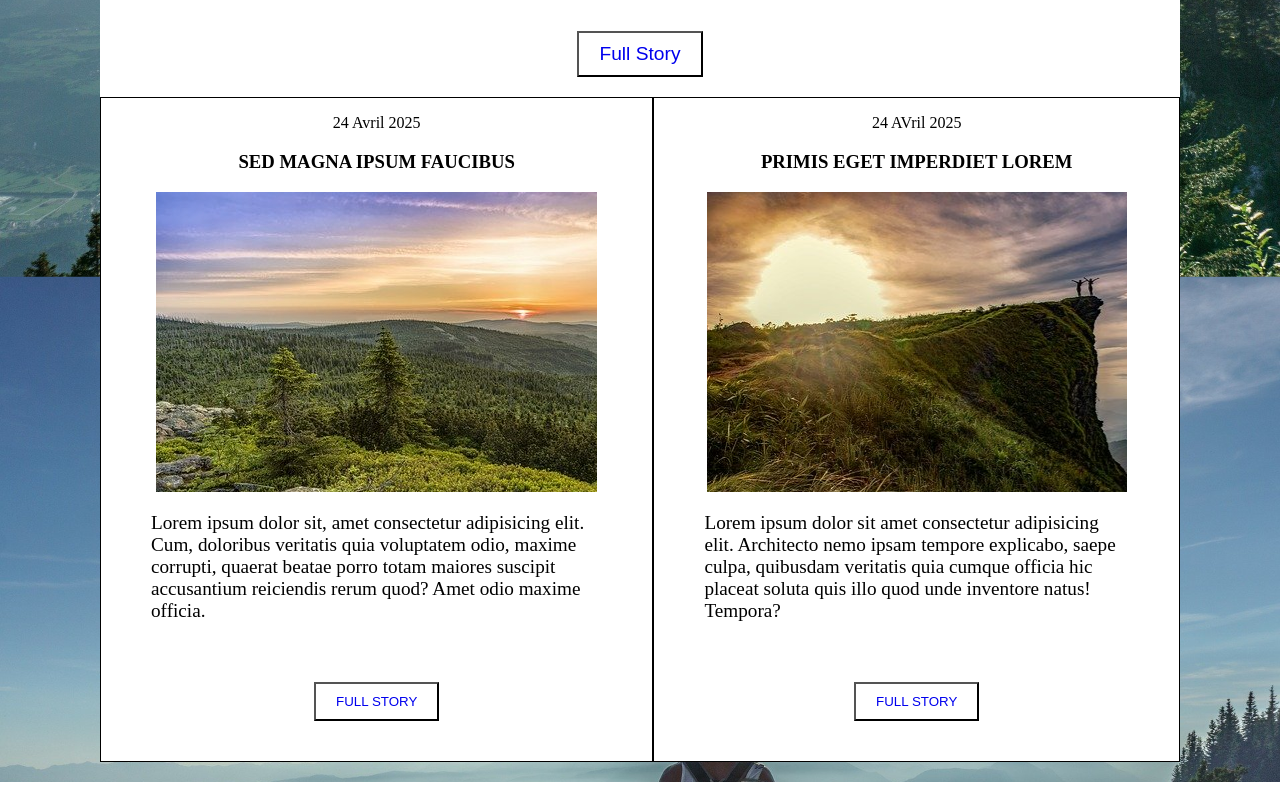
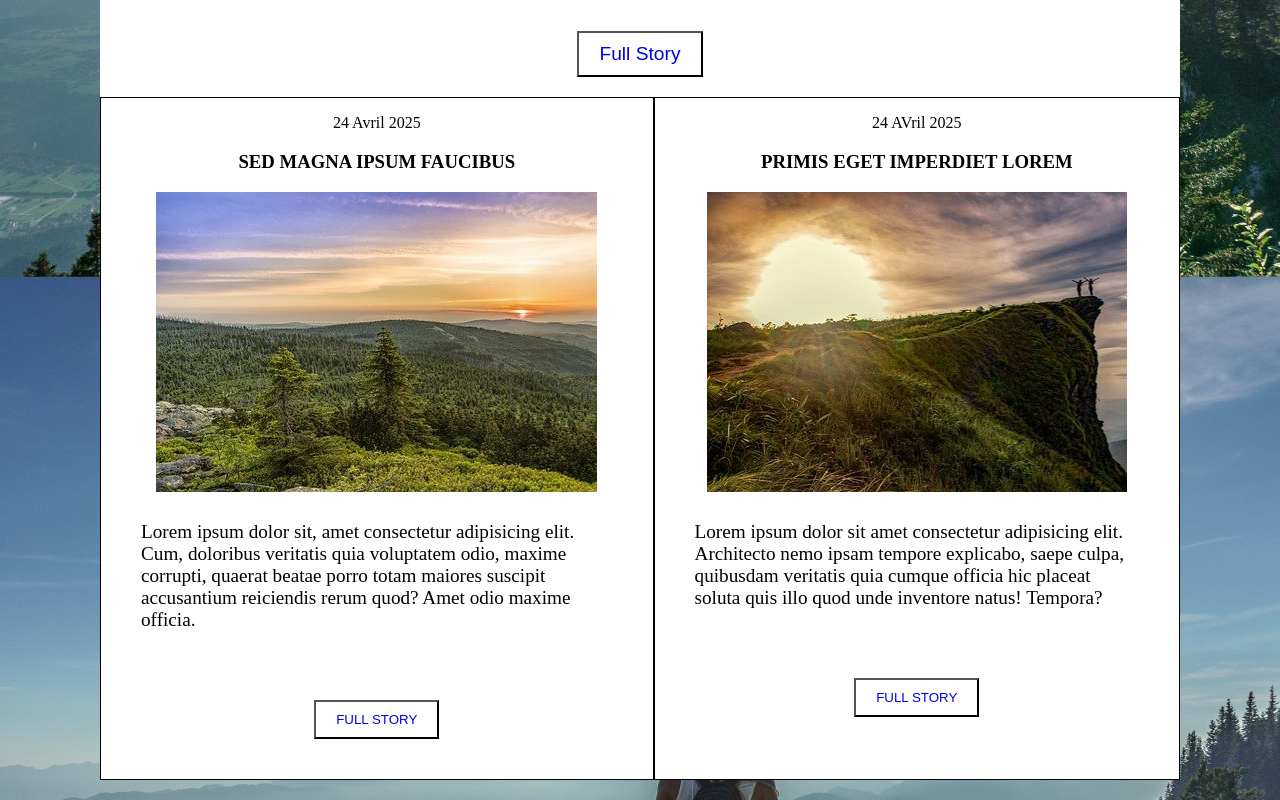
Before and after one commit to salohy-onnelin25/Projet-2-Montaigne, a plain HTML site: page index.html in a window 1280 px wide. Shown: the part 1506-2306 px from the top of the page. Drawn offline with Linux system fonts and the light colour scheme.

Commit message:
08/09/2025 08h34

```diff
--- a/assets/styles/style.scss
+++ b/assets/styles/style.scss
@@ -172,15 +172,15 @@ main{
                 background: url(../img/pic02.jpg);
             }
             .main-pied13{
+                padding: 10px 40px;
                 p{
-                    margin: 20px 50px;
                     font-size: 1.2rem;
                 }
             }
             .main-pied14{
                 text-align: center;
                 button{
-                    margin: 40px 0;
+                    margin: 40px;
                     padding: 10px 20px;
                     background: none;
                 }
@@ -200,15 +200,15 @@ main{
                 background: url(../img/pic03.jpg);
             }
             .main-pied23{
+                padding: 10px 40px;
                 p{
-                    margin: 20px 50px;
                     font-size: 1.2rem;
                 }
             }
             .main-pied24{
                 text-align: center;
                 button{
-                    margin: 40px 0;
+                    margin: 40px;
                     padding: 10px 20px;
                     background: none;
                 }
```
Also changed, not shown: assets/styles/style.css, 1 other file.
